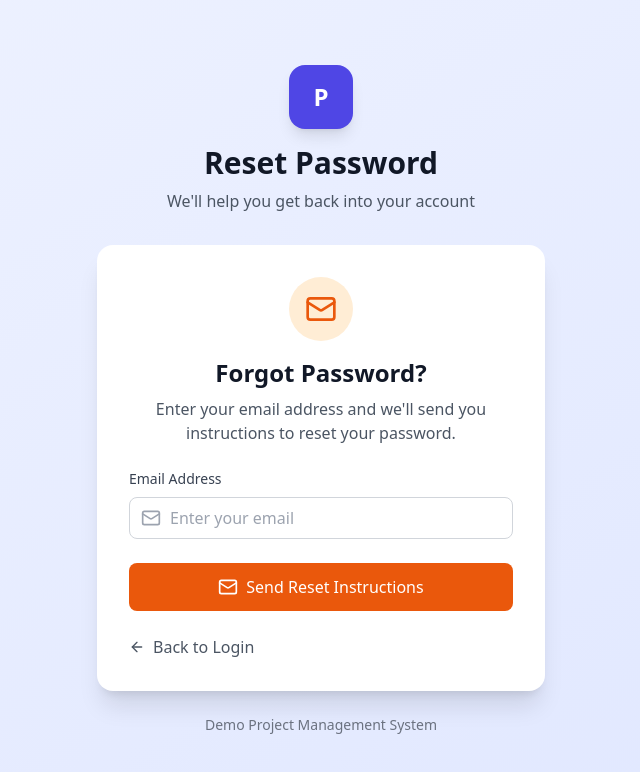
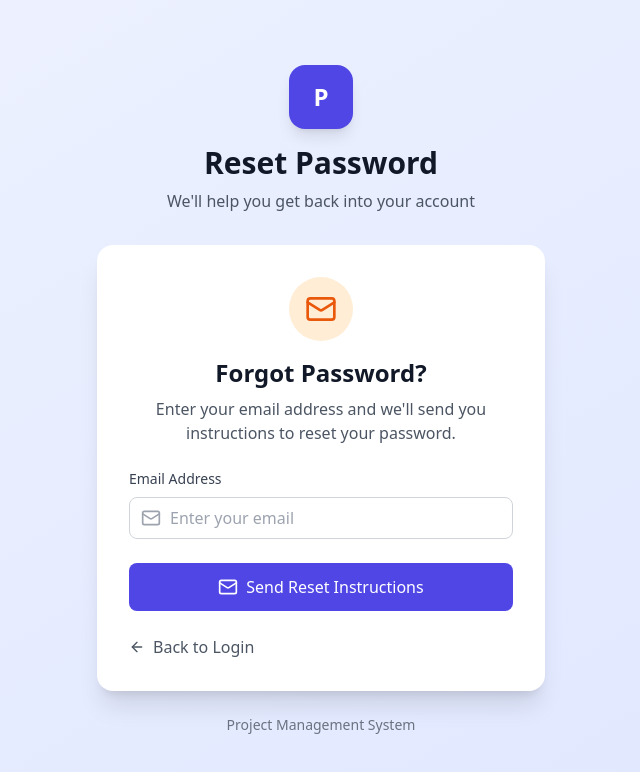
Before and after one commit to md-786910/pms, a React (Create React App) app in the folder client/: page / in a window 1280 px wide. Both pictures are taken after a click on the button "Forgot your password?". Shown: the top 772 px of the page, without its empty margins (319-959 px from the left). Built offline with nearby package versions, Linux system fonts and the light colour scheme; no server answers.

Commit message:
update role and permission!

```diff
--- a/client/src/components/AuthPage.js
+++ b/client/src/components/AuthPage.js
@@ -166,7 +166,7 @@ const AuthPage = () => {
   const handleDemoLogin = (role) => {
     if (role === "admin") {
       setFormData({
-        email: "admin@pms.com",
+        email: "administrator@bright-digital.de",
         password: "admin123",
       });
     } else {
@@ -270,7 +270,7 @@ const AuthPage = () => {
       </form>
 
       {/* Demo Accounts */}
-      <div className="mt-8 pt-6 border-t border-gray-200">
+      {/* <div className="mt-8 pt-6 border-t border-gray-200">
         <p className="text-sm text-gray-600 text-center mb-4">
           Try these demo accounts:
         </p>
@@ -290,7 +290,7 @@ const AuthPage = () => {
             <span className="text-sm font-medium">Member Account</span>
           </button>
         </div>
-      </div>
+      </div> */}
     </div>
   );
 
@@ -339,7 +339,7 @@ const AuthPage = () => {
         <button
           type="submit"
           disabled={loading}
-          className="w-full bg-orange-600 text-white py-3 px-4 rounded-lg hover:bg-orange-700 focus:outline-none focus:ring-2 focus:ring-orange-500 focus:ring-offset-2 disabled:opacity-50 disabled:cursor-not-allowed flex items-center justify-center space-x-2"
+          className="w-full bg-blue-600 text-white py-3 px-4 rounded-lg hover:bg-blue-700 focus:outline-none focus:ring-2 focus:ring-orange-500 focus:ring-offset-2 disabled:opacity-50 disabled:cursor-not-allowed flex items-center justify-center space-x-2"
         >
           {loading ? (
             <div className="animate-spin rounded-full h-5 w-5 border-b-2 border-white"></div>
@@ -510,9 +510,7 @@ const AuthPage = () => {
 
         {/* Footer */}
         <div className="text-center mt-6">
-          <p className="text-sm text-gray-500">
-            Demo Project Management System
-          </p>
+          <p className="text-sm text-gray-500">Project Management System</p>
         </div>
       </div>
     </div>
```
